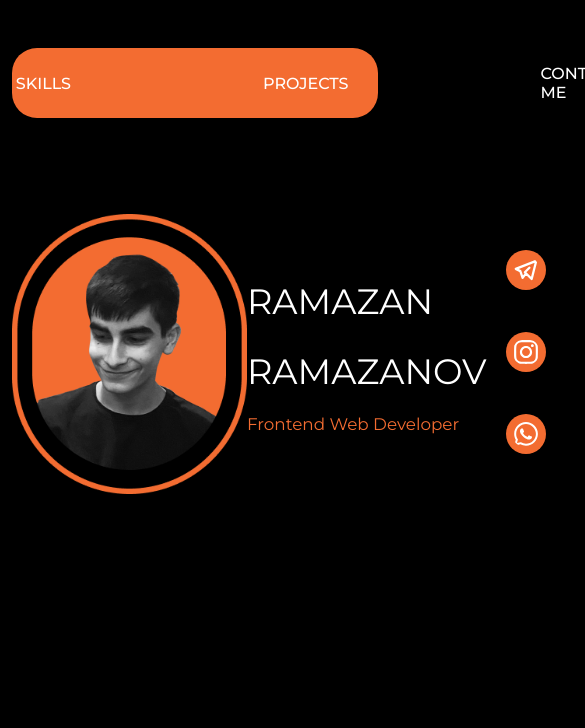
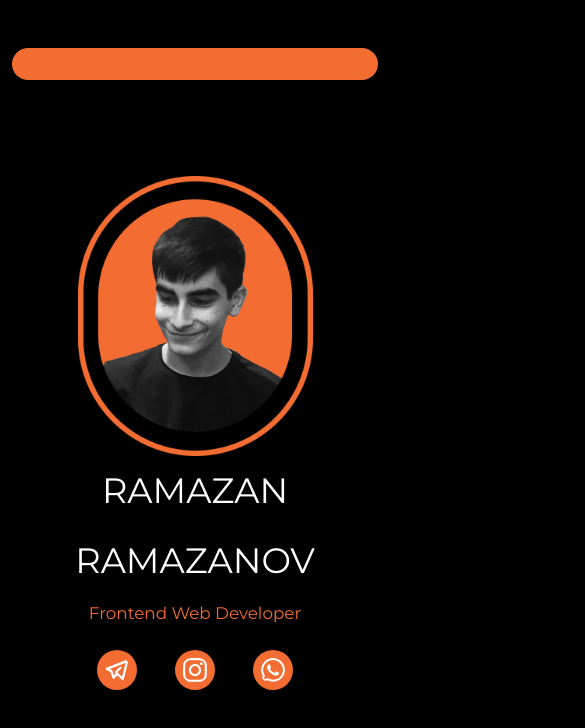
Before and after one commit to ramazanov-rv/my-portfolio, a Next.js app: page / in a window 390 px wide. Shown: the top 728 px of the page, 585 px wide, since content can reach past the window. Built offline with nearby package versions, Linux system fonts and the light colour scheme.

Commit message:
Responsive info

```diff
--- a/pages/components/Info.jsx
+++ b/pages/components/Info.jsx
@@ -6,10 +6,13 @@ import { TbBrandTelegram } from "react-icons/tb"
 const Info = () => {
     return (
         <section className="info">
-            <img
+            <Image
                 src="/images/me.png"
                 alt="Ramazan Ramazanov"
                 className="info-me-photo"
+                priority
+                width={235}
+                height={280}
             />
             <div className="info-name-job">
                 <h1 className="info-name">Ramazan Ramazanov</h1>
--- a/styles/globals.css
+++ b/styles/globals.css
@@ -38,16 +38,18 @@ body {
   background-color: var(--mainColor);
   border-radius: 25px;
   margin: 0 auto;
+  padding: 1rem;
 }
 
 .nav-links {
   display: flex;
-  justify-content: center;
-  align-items: center;
+  justify-content: space-between;
+  text-align: center;
+  max-width: 900px;
+  margin: 0 auto;
 }
 
 .nav-links li {
-  margin: 1rem 6rem;
   font-size: 1rem;
   font-weight: 500;
 }
@@ -122,6 +124,7 @@ section {
 }
 
 .media-links li {
+  position: sticky;
   margin: 1.2rem;
 }
 
@@ -140,3 +143,32 @@ section {
 
   transition: var(--mainTransition);
 }
+
+
+/* Media */
+@media (max-width: 1100px) {
+  /* Navbar */
+  /* .nav-links li {
+    font-size: .8rem;
+  } */
+
+
+  /* Info */
+  .info {
+    flex-direction: column;
+  }
+
+  .info-name-job {
+    text-align: center;
+  }
+
+  .media-links {
+    flex-direction: row;
+  }
+}
+
+@media (max-width: 560px) {
+  .nav-links {
+    display: none;
+  }
+}
```
Also changed, not shown: pages/components/Skills.jsx (added, +11 -0 lines).
